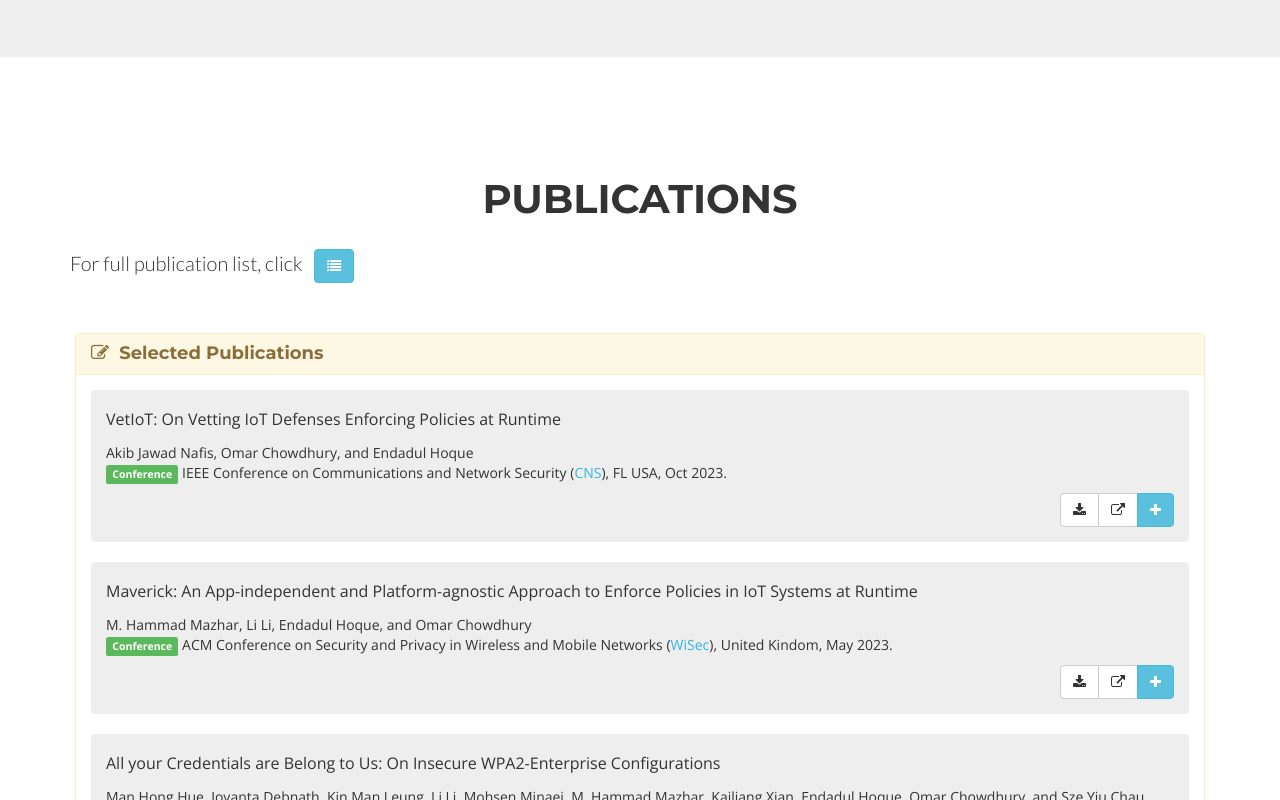
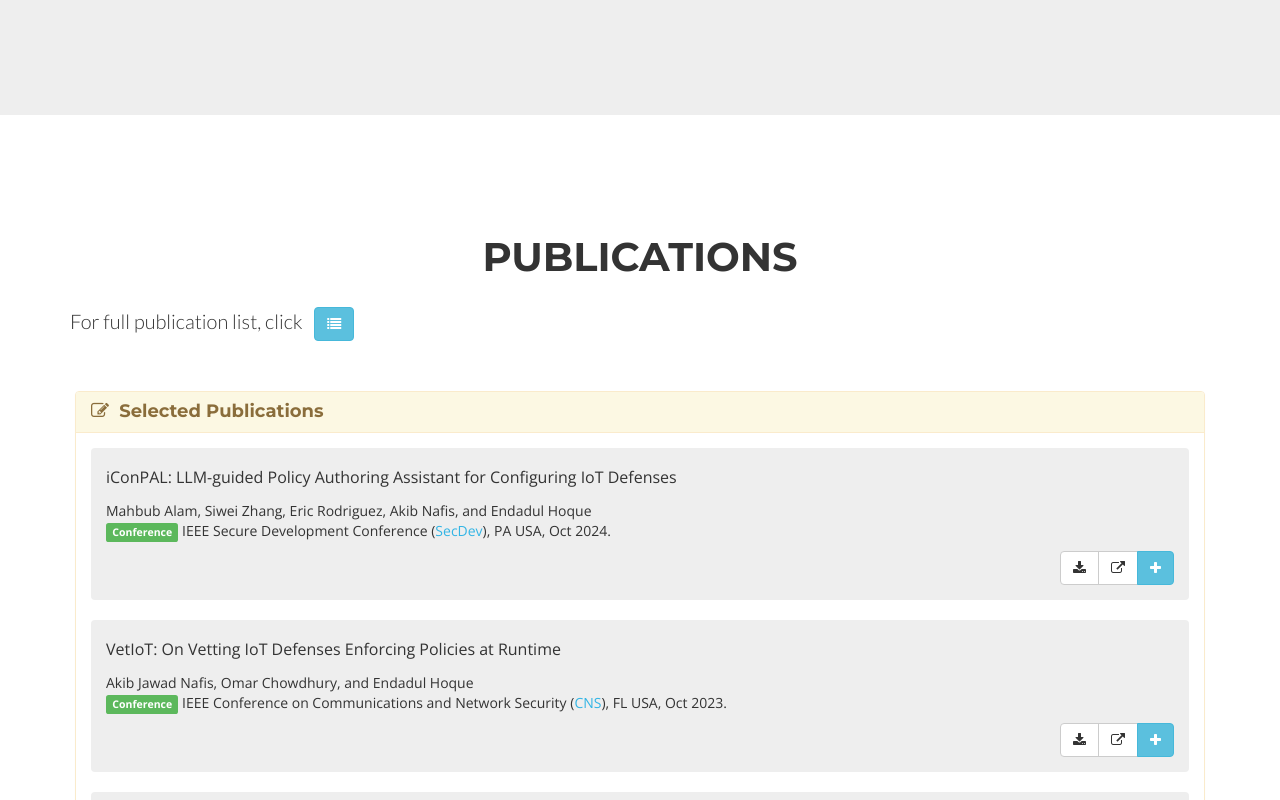
Before and after one commit to endadul/endadul.github.io, a plain HTML site: page index.html in a window 1280 px wide. Shown: the part 3167-3967 px from the top of the page. Drawn offline with nearby package versions, Linux system fonts and the light colour scheme.

Commit message:
new updates

```diff
--- a/index.html
+++ b/index.html
@@ -267,6 +267,28 @@
                     <div class="newsList">
 
 
+                      <!-- === Start of a NEWS item == -->
+                      <div class="row news-item">
+                        <!-- <div class="col-sm-3 col-md-4 col-lg-2 text-right"> -->
+                        <div class="col-sm-2 col-md-2">
+                          <!-- date -->
+                          <div class="news-date">
+                            <span class="date-value">Aug 2024</span>
+                          </div>
+                        </div>
+                        <div class="col-sm-9 col-md-9">
+                          <!-- content -->
+                          <div class="news-content">
+                            Our paper "iConPAL" will appear in IEEE SecDev 2024
+                          </div>
+                        </div>
+                        <div class="col-sm-1 pull-right">
+                        </div>
+                      </div><!--news-item-->
+                      <!-- === End of a NEWS item == -->
+
+
+
 
                       <!-- === Start of a NEWS item == -->
                       <div class="row news-item">
@@ -1180,6 +1202,53 @@
             <div class="panel-body">
 
               <div class="publicationList">
+
+
+                <!-- ===== START OF A PAPER INFO ==== -->
+                <div class="panel paper">
+                  <div class="panel-body paper-info">
+                    <div class="paper-title">iConPAL: LLM-guided Policy Authoring Assistant for Configuring
+  IoT Defenses</div>
+                    <ul>
+                      <li class="paper-authors">Mahbub Alam, Siwei Zhang, Eric Rodriguez, Akib Nafis, and Endadul Hoque</li>
+                      <li class="paper-venue">
+                        <span class="conf-tag">Conference</span>
+                        IEEE Secure Development Conference
+                        (<a href="https://secdev.ieee.org/2024/" target="_blank">SecDev</a>), PA USA, Oct 2024.
+                      </li>
+                    </ul>
+
+                    <div class="btn-group pull-right paper-ctrl-btns">
+                      <!-- Download -->
+                      <!--=== CHANGE DOWNLOAD LINK === -->
+                      <a class="btn download-btn" type="button" href="#"
+                        data-toggle="tooltip" title="Download">
+                        <i class="fa fa-download" aria-hidden="true"></i>
+                      </a>
+                      <!-- External link -->
+                      <!--=== CHANGE EXTERNAL LINK === -->
+                      <a class="btn link-btn" type="button"
+                      href="#"
+                        data-toggle="tooltip" title="External link">
+                        <i class="fa fa-external-link" aria-hidden="true"></i>
+                      </a>
+
+                      <!-- Abstract button -->
+                      <!-- ==== Make sure to check change "id" ==== -->
+                      <button class="btn abstract-btn" type="button" data-toggle="collapse" aria-expanded="false"
+                        data-target="#"  aria-controls="">
+                        <i class="fa fa-plus" aria-hidden="true"></i>
+                      </button>
+                    </div>
+
+                    <!-- =================
+                         Paper abstract (ALWAYS change "id")
+                       ==================-->
+
+
+                  </div>
+                </div>
+                <!-- ===== END OF a paper info ==== -->
 
 
                 <!-- ===== START OF A PAPER INFO ==== -->
```
